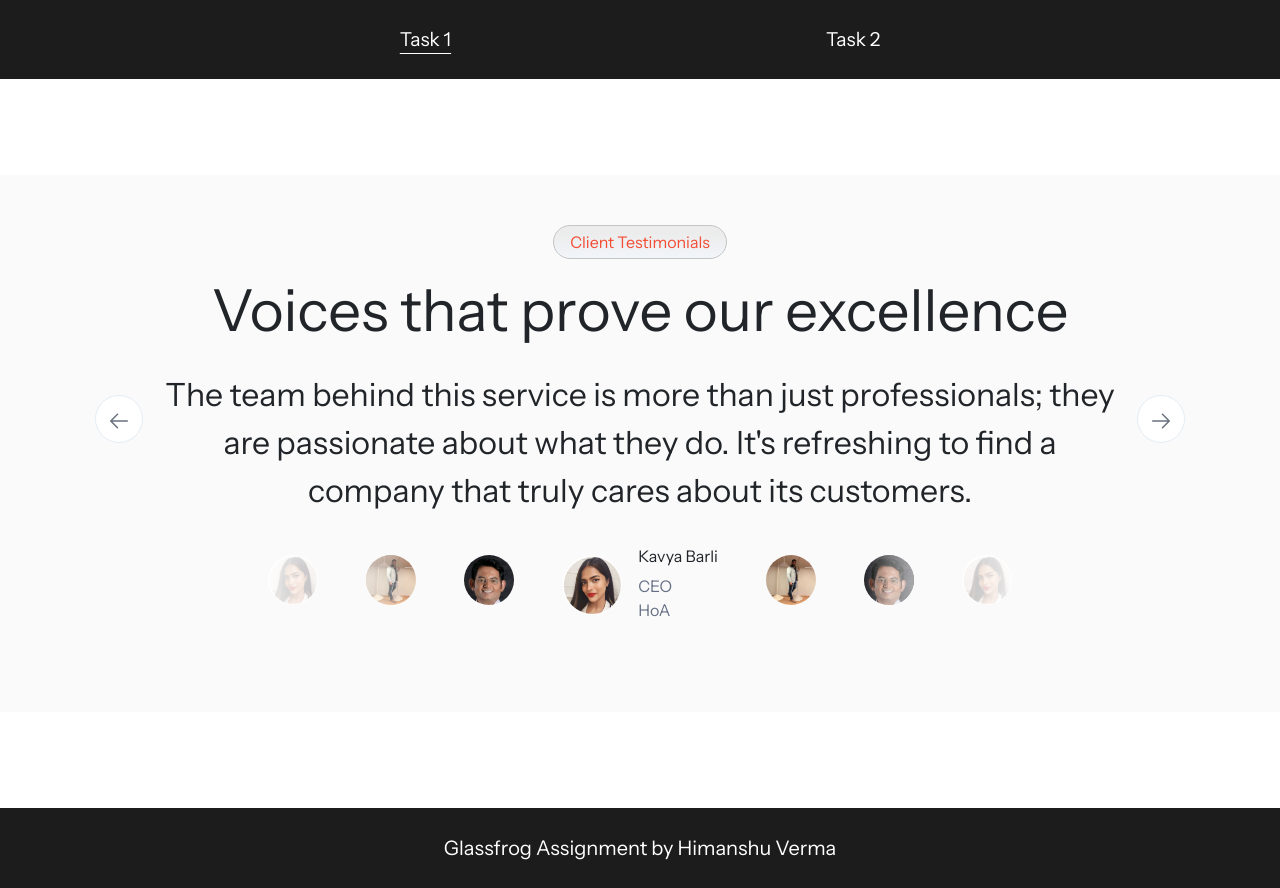
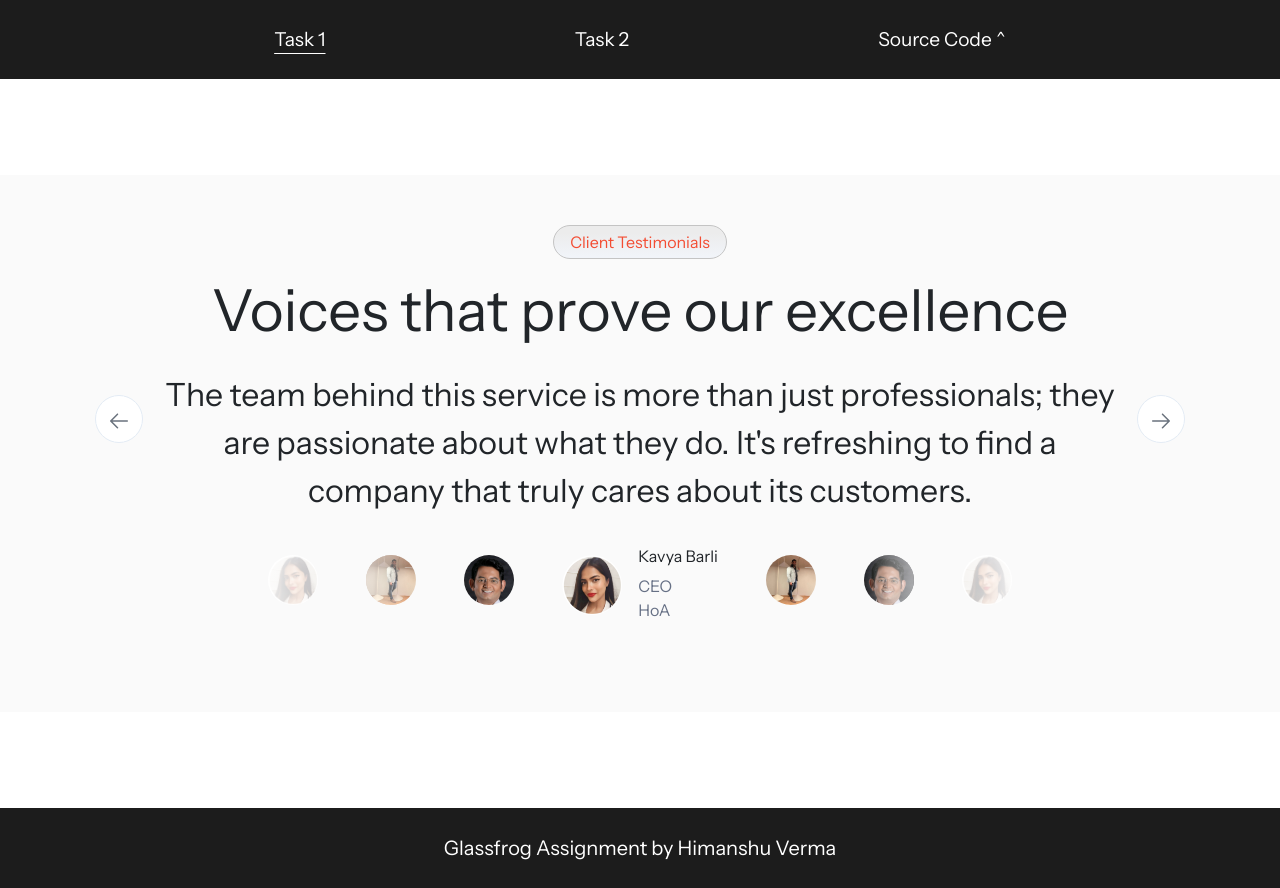
Before and after one commit to himanshuverma544/GlassFrog-Assignment-Himanshu, a React (Vite) app: page / in a window 1280 px wide. Built offline with nearby package versions, Linux system fonts and the light colour scheme.

Commit message:
upd: added source code link

```diff
--- a/package.json
+++ b/package.json
@@ -3,6 +3,7 @@
   "private": true,
   "version": "0.0.0",
   "type": "module",
+  "homepage": "https://himanshuverma544.github.io/Glassfrog-Assignment-Himanshu",
   "scripts": {
     "dev": "vite",
     "debug": "vite --debug",
--- a/src/components/SmartNavLink.jsx
+++ b/src/components/SmartNavLink.jsx
@@ -1,10 +1,10 @@
 import { NavLink } from "react-router-dom";
 
 
-const SmartNavLink = ({ path, title }) => {
+const SmartNavLink = ({ path, title, target = "_self" }) => {
   return (
     <li>
-      <NavLink to={path}>
+      <NavLink to={path} target={target}>
         {title}
       </NavLink>
     </li>
--- a/src/pages/Layout.jsx
+++ b/src/pages/Layout.jsx
@@ -2,7 +2,7 @@ import { Outlet } from "react-router-dom";
 
 import SmartNavLink from "../components/SmartNavLink";
 
-import { TASK_1, TASK_2 } from "../utils/constants";
+import { SOURCE_CODE, TASK_1, TASK_2 } from "../utils/constants";
 
 
 const Layout = () => {
@@ -20,6 +20,11 @@ const Layout = () => {
               path={TASK_2.pathname}
               title={TASK_2.title}
             />
+            <SmartNavLink
+              path={SOURCE_CODE.pathname}
+              title={SOURCE_CODE.title}
+              target="_blank"
+            />
           </ul>
         </nav>
       </header>
--- a/src/utils/constants.js
+++ b/src/utils/constants.js
@@ -8,6 +8,11 @@ export const TASK_2 = {
   pathname: "/task2"
 };
 
+export const SOURCE_CODE = {
+  title: "Source Code ^",
+  pathname: "https://github.com/himanshuverma544/Glassfrog-Assignment-Himanshu/"
+}
+
 export const PAGE404 = {
   pathname: "*"
 };
```
